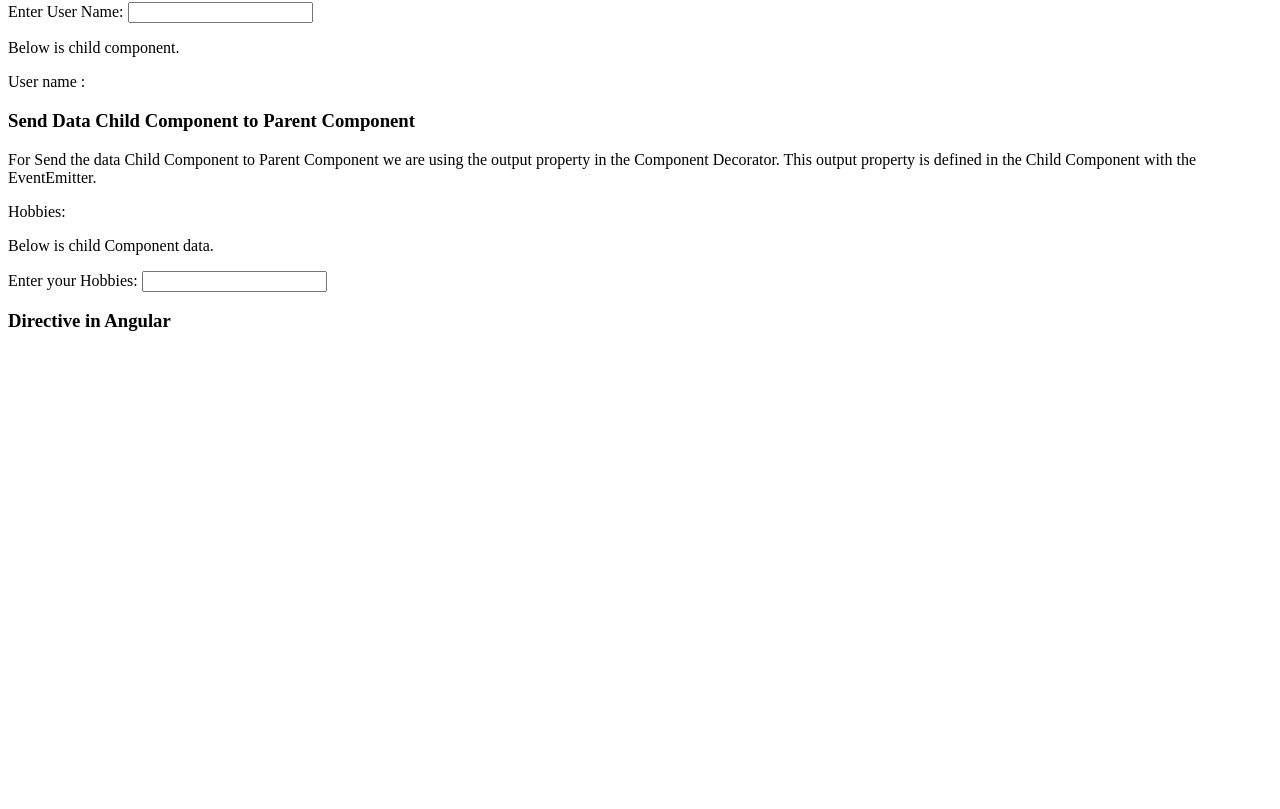
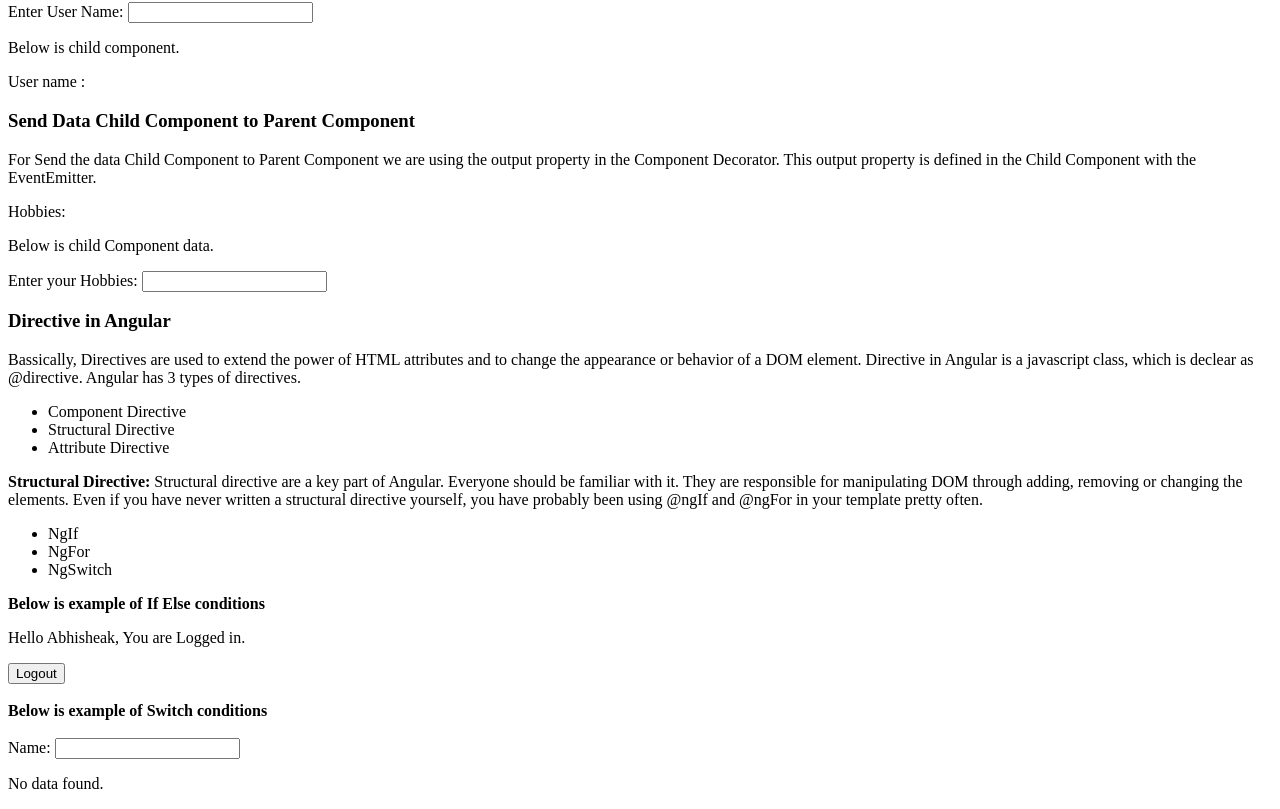
Before and after one commit to abhi-begowalia/learn-angular, an Angular app: page / in a window 1280 px wide. Shown: the part 1145-1954 px from the top of the page. Before the commit the page ends 1496 px from the top, so only its background shows below. Built offline with nearby package versions, Linux system fonts and the light colour scheme.

Commit message:
add new components

```diff
--- a/src/app/basic-concept/directive/directive.component.html
+++ b/src/app/basic-concept/directive/directive.component.html
@@ -1,2 +1,9 @@
 <h3>Directive in Angular</h3>
-<p></p>
+<p>Bassically, Directives are used to extend the power of HTML attributes and to change the appearance or behavior of a DOM element. Directive in Angular is a javascript class, which is declear as  &#64;directive. Angular has 3 types of directives.</p>
+<ul>
+    <li>Component Directive</li>
+    <li>Structural Directive</li>
+    <li>Attribute Directive</li>
+</ul>
+
+<app-structural></app-structural>
--- a/src/app/basic-concept/directive/directive.component.ts
+++ b/src/app/basic-concept/directive/directive.component.ts
@@ -1,9 +1,10 @@
 import { Component } from '@angular/core';
+import { StructuralComponent } from './structural/structural.component';
 
 @Component({
   selector: 'app-directive',
   standalone: true,
-  imports: [],
+  imports: [StructuralComponent],
   templateUrl: './directive.component.html',
   styleUrl: './directive.component.css'
 })
--- /dev/null
+++ b/src/app/basic-concept/directive/structural/structural.component.html
@@ -0,0 +1,33 @@
+<p><b>Structural Directive: </b> Structural directive are a key part of Angular. Everyone should be familiar with it. They are responsible for manipulating DOM through adding, removing or changing the elements. Even if you have never written a structural directive yourself, you have probably been using &#64;ngIf and &#64;ngFor in your template pretty often.</p>
+<ul>
+    <li>NgIf</li>
+    <li>NgFor</li>
+    <li>NgSwitch</li>
+</ul>
+<b>Below is example of If Else conditions</b>
+@if(isUserLogged){
+    <p>Hello Abhisheak, You are Logged in.</p>
+}@else {
+    <p>You are not logged out.</p>
+}
+
+@if(isUserLogged) {<button (click)="logout()">Logout</button>}
+@else{<button (click)="login()">Login</button>}
+<br>
+<br>
+<b>Below is example of Switch conditions</b>
+<br><br>
+<label>Name:</label>
+<input type="text" #uName (keyup)="0" />
+
+@switch (uName.value) {
+    @case('Abhi'){
+        <p>Hello Abhi</p>
+    }
+    @case('Gurdeep'){
+        <p>Hello Gurdeep</p>
+    }
+    @default {
+        <p>No data found.</p>
+    }
+}
--- /dev/null
+++ b/src/app/basic-concept/directive/structural/structural.component.ts
@@ -0,0 +1,21 @@
+import { Component } from '@angular/core';
+
+@Component({
+  selector: 'app-structural',
+  standalone: true,
+  imports: [],
+  templateUrl: './structural.component.html',
+  styleUrl: './structural.component.css',
+  preserveWhitespaces:true
+})
+export class StructuralComponent {
+  isUserLogged:boolean = true;
+
+  login(){
+    this.isUserLogged = true;
+  }
+
+  logout(){
+    this.isUserLogged = false;
+  }
+}
```
Also changed, not shown: src/app/basic-concept/directive/structural/structural.component.css (added), 1 other file (tests, documents, lock files or other folders).
